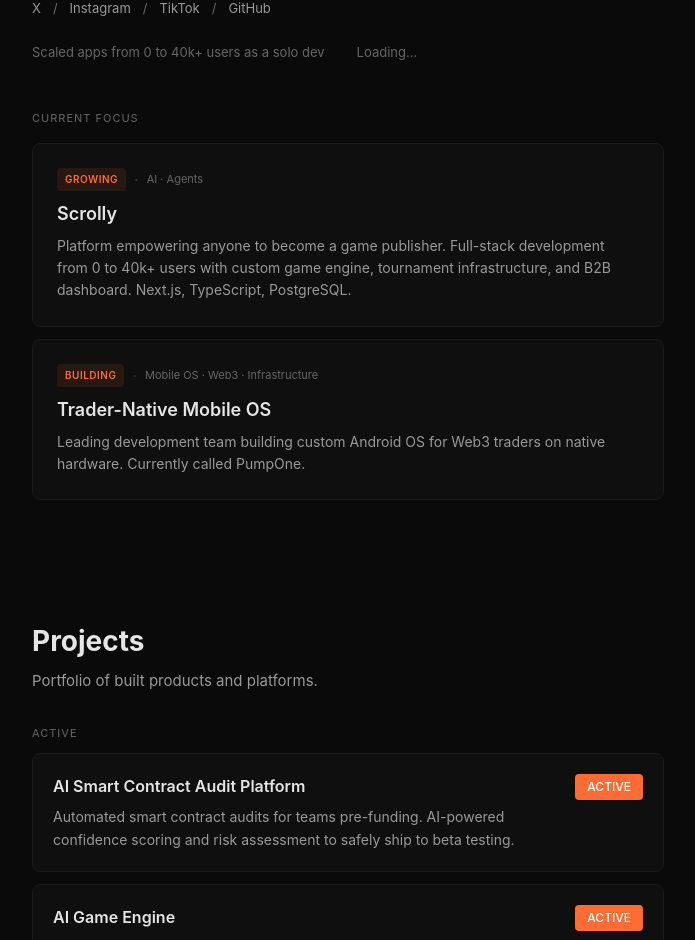
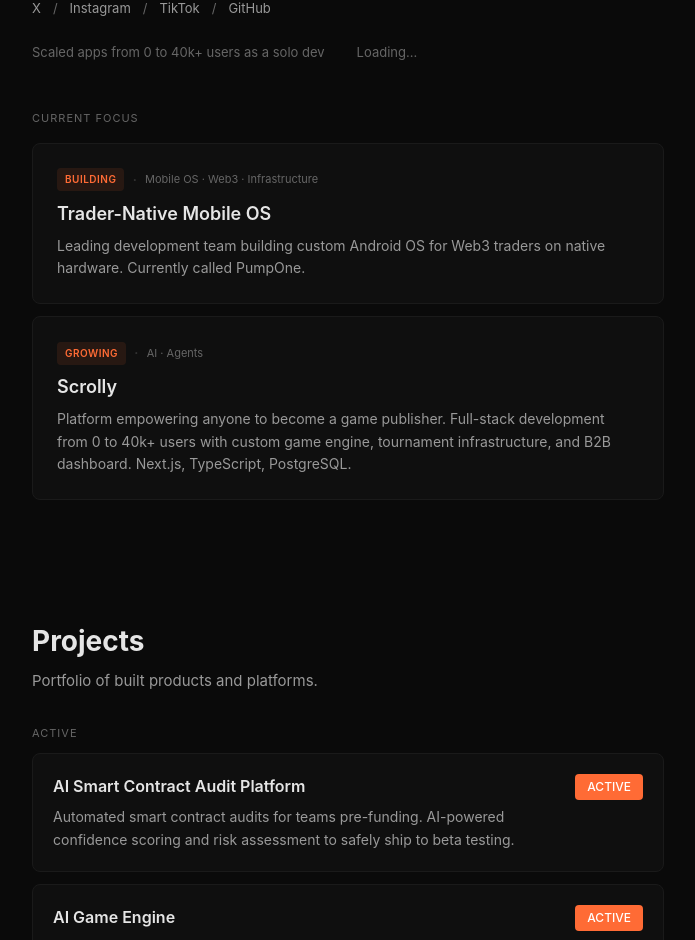
Before and after one commit to Db0706/mycv, a Next.js app: page / in a window 1280 px wide. Shown: the part 791-1731 px from the top of the page, without its empty margins (292-987 px from the left). Built offline with nearby package versions, Linux system fonts and the light colour scheme; no server answers.

Commit message:
Swap order: Trader-Native OS now first in Current Focus

```diff
--- a/app/page.tsx
+++ b/app/page.tsx
@@ -483,6 +483,16 @@ export default function Portfolio() {
             <p style={{ fontSize: '11px', textTransform: 'uppercase', letterSpacing: '1px', color: '#666', marginBottom: '16px' }}>CURRENT FOCUS</p>
 
             <div style={{ display: 'grid', gap: '12px' }}>
+              <Link href="/projects/trader-native-os" className="focus-card" style={{ textDecoration: 'none' }}>
+                <div style={{ display: 'flex', alignItems: 'center', gap: '8px', marginBottom: '8px' }}>
+                  <span className="status-building" style={{ fontSize: '10px', textTransform: 'uppercase', padding: '4px 8px', borderRadius: '4px', fontWeight: 600, letterSpacing: '0.5px' }}>BUILDING</span>
+                  <span style={{ color: '#333' }}>·</span>
+                  <span style={{ fontSize: '11px', color: '#666' }}>Mobile OS · Web3 · Infrastructure</span>
+                </div>
+                <h3 style={{ fontSize: '18px', fontWeight: 600, color: '#e5e5e5', marginBottom: '8px' }}>Trader-Native Mobile OS</h3>
+                <p style={{ fontSize: '14px', color: '#999', lineHeight: 1.6 }}>Leading development team building custom Android OS for Web3 traders on native hardware. Currently called PumpOne.</p>
+              </Link>
+
               <Link href="/projects/scrolly" className="focus-card" style={{ textDecoration: 'none' }}>
                 <div style={{ display: 'flex', alignItems: 'center', gap: '8px', marginBottom: '8px' }}>
                   <span className="status-growing" style={{ fontSize: '10px', textTransform: 'uppercase', padding: '4px 8px', borderRadius: '4px', fontWeight: 600, letterSpacing: '0.5px' }}>GROWING</span>
@@ -491,16 +501,6 @@ export default function Portfolio() {
                 </div>
                 <h3 style={{ fontSize: '18px', fontWeight: 600, color: '#e5e5e5', marginBottom: '8px' }}>Scrolly</h3>
                 <p style={{ fontSize: '14px', color: '#999', lineHeight: 1.6 }}>Platform empowering anyone to become a game publisher. Full-stack development from 0 to 40k+ users with custom game engine, tournament infrastructure, and B2B dashboard. Next.js, TypeScript, PostgreSQL.</p>
-              </Link>
-
-              <Link href="/projects/trader-native-os" className="focus-card" style={{ textDecoration: 'none' }}>
-                <div style={{ display: 'flex', alignItems: 'center', gap: '8px', marginBottom: '8px' }}>
-                  <span className="status-building" style={{ fontSize: '10px', textTransform: 'uppercase', padding: '4px 8px', borderRadius: '4px', fontWeight: 600, letterSpacing: '0.5px' }}>BUILDING</span>
-                  <span style={{ color: '#333' }}>·</span>
-                  <span style={{ fontSize: '11px', color: '#666' }}>Mobile OS · Web3 · Infrastructure</span>
-                </div>
-                <h3 style={{ fontSize: '18px', fontWeight: 600, color: '#e5e5e5', marginBottom: '8px' }}>Trader-Native Mobile OS</h3>
-                <p style={{ fontSize: '14px', color: '#999', lineHeight: 1.6 }}>Leading development team building custom Android OS for Web3 traders on native hardware. Currently called PumpOne.</p>
               </Link>
             </div>
           </div>
```
